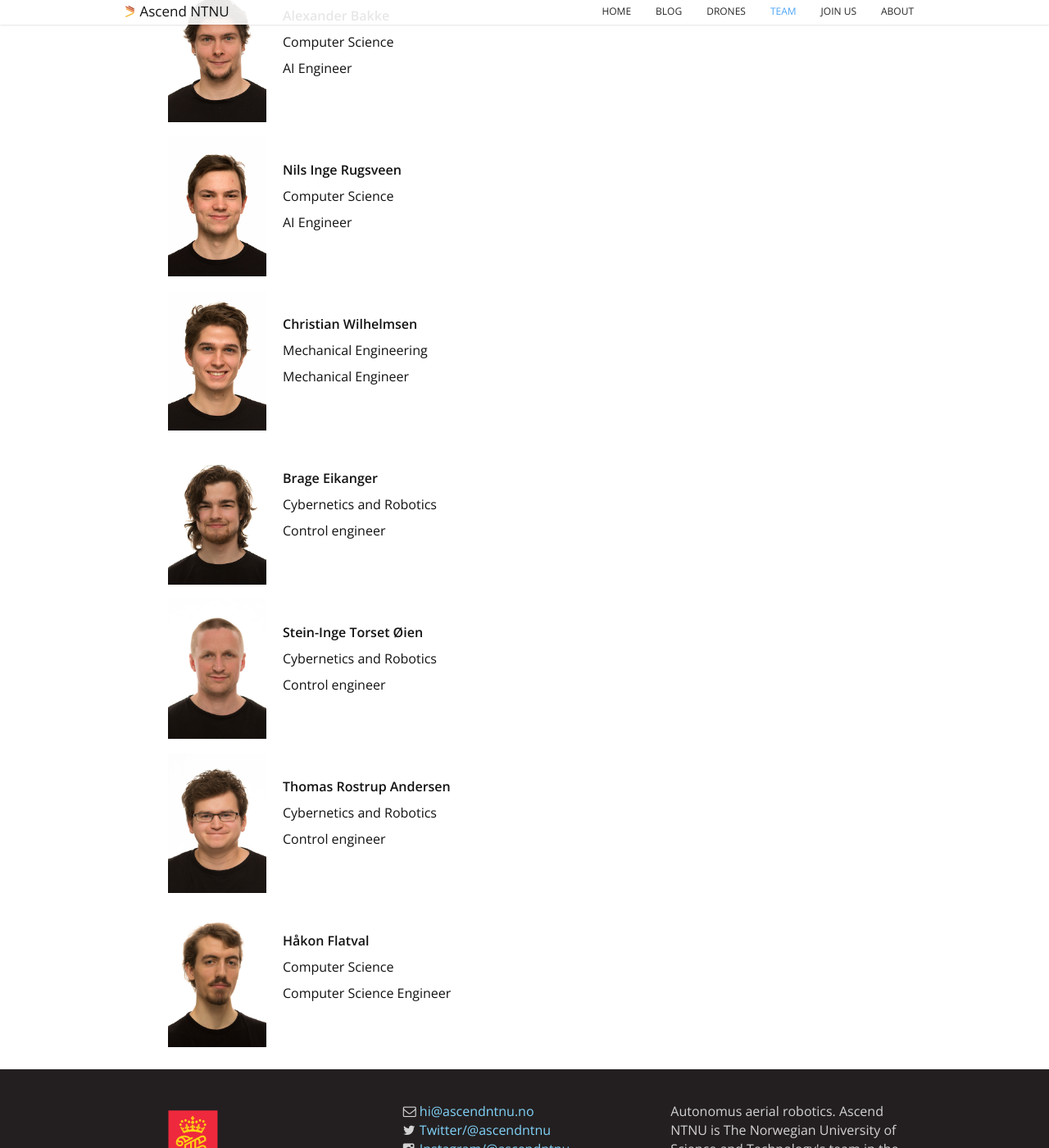
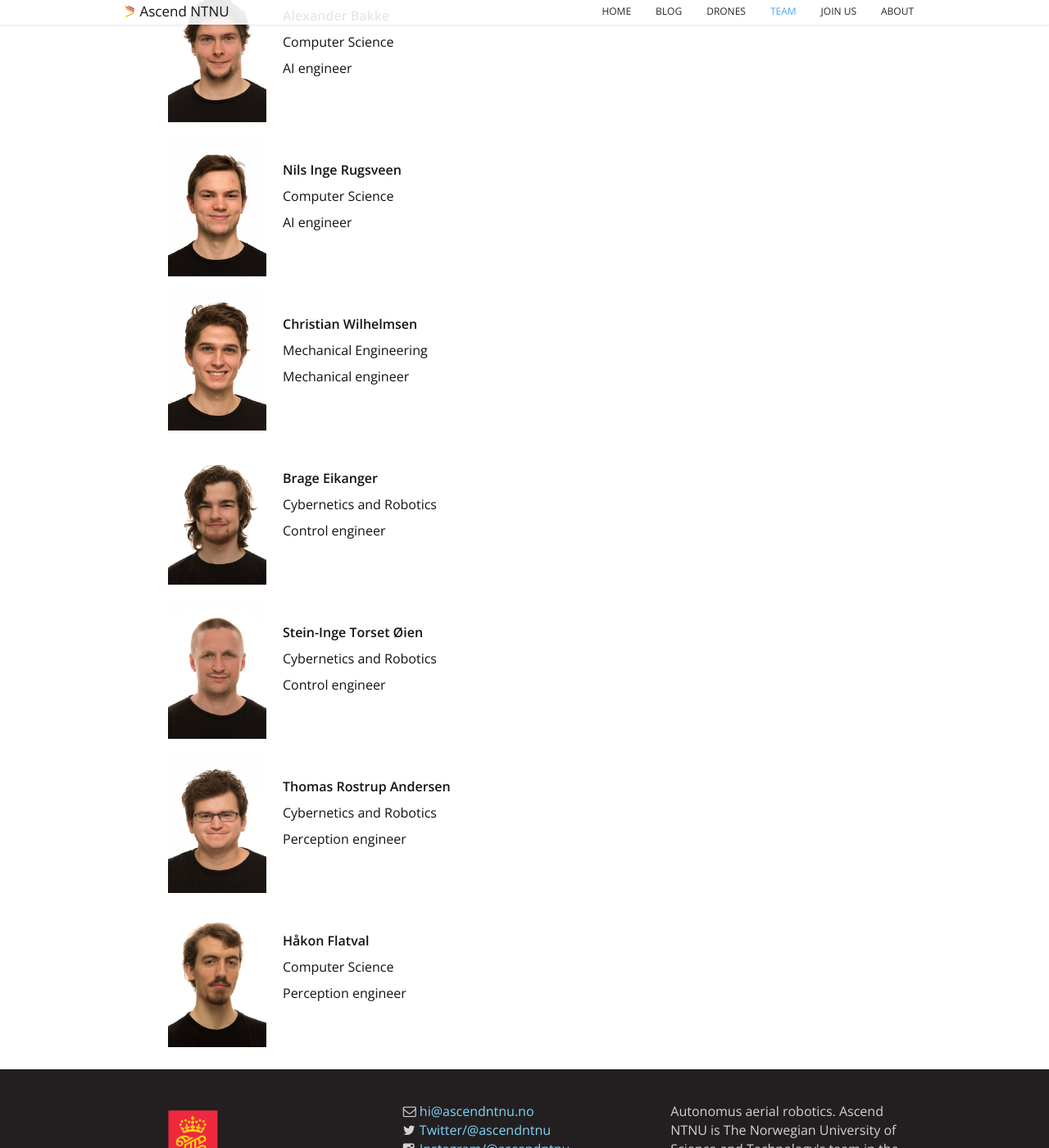
Before and after one commit to AscendNTNU/AscendNTNU.github.io, a Jekyll site: the page built from team.html, in a window 1280 px wide and 1400 px high, scrolled down 1974 px. Shown: the whole window at 82% size. Built offline with Jekyll 4.4.1, drawn with Linux system fonts in a browser that asks for light colours; some of the changed text lies outside the part shown.

Commit message:
Corrected roles

```diff
--- a/_data/members.yml
+++ b/_data/members.yml
@@ -44,26 +44,26 @@
 ##Team members AI##
 - name: Mikkel Antonsen
   background: Computer Science
-  role: "AI Engineer"
+  role: "AI engineer"
   group: "AI"
   image: "/images/team/mikkel.jpg"
 
 - name: Alexander Bakke
   background: Computer Science
-  role: "AI Engineer"
+  role: "AI engineer"
   group: "AI"
   image: "/images/team/alexander.jpg"
 
 - name: Nils Inge Rugsveen
   background: Computer Science
-  role: "AI Engineer"
+  role: "AI engineer"
   group: "AI"
   image: "/images/team/nils.jpg"
 
 ##Team members Control##
 - name: Christian Wilhelmsen
   background: Mechanical Engineering
-  role: "Mechanical Engineer"
+  role: "Mechanical engineer"
   group: "Control"
   image: "/images/team/christian.jpg"
 
@@ -82,12 +82,12 @@
 ##Team members Perception
 - name: Thomas Rostrup Andersen
   background: Cybernetics and Robotics
-  role: "Control engineer"
+  role: "Perception engineer"
   group: "Perception"
   image: "/images/team/thomas.jpg"
 
 - name: Håkon Flatval
   background: Computer Science
-  role: "Computer Science Engineer"
+  role: "Perception engineer"
   group: "Perception"
   image: "/images/team/hakon.jpg"
```
